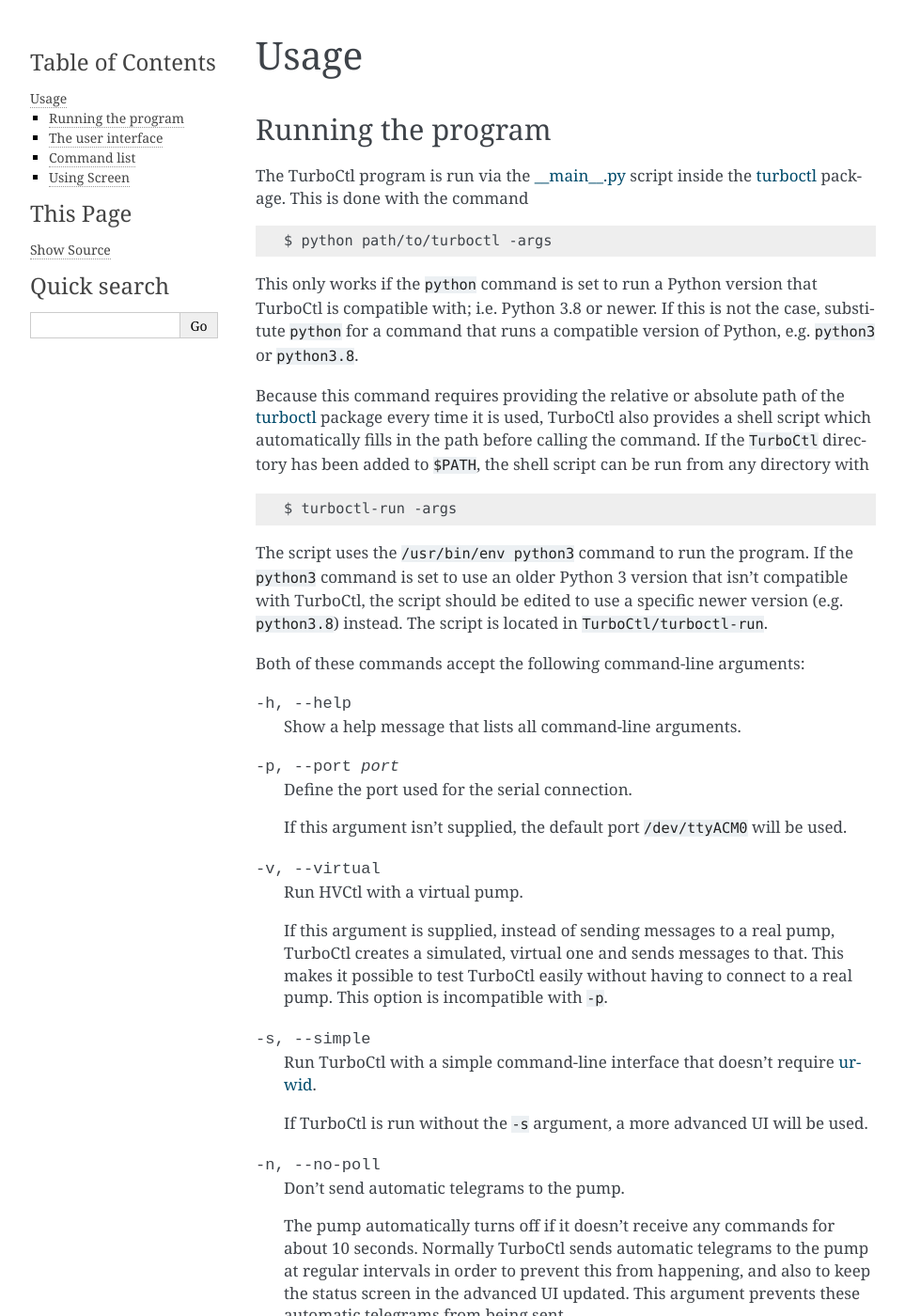
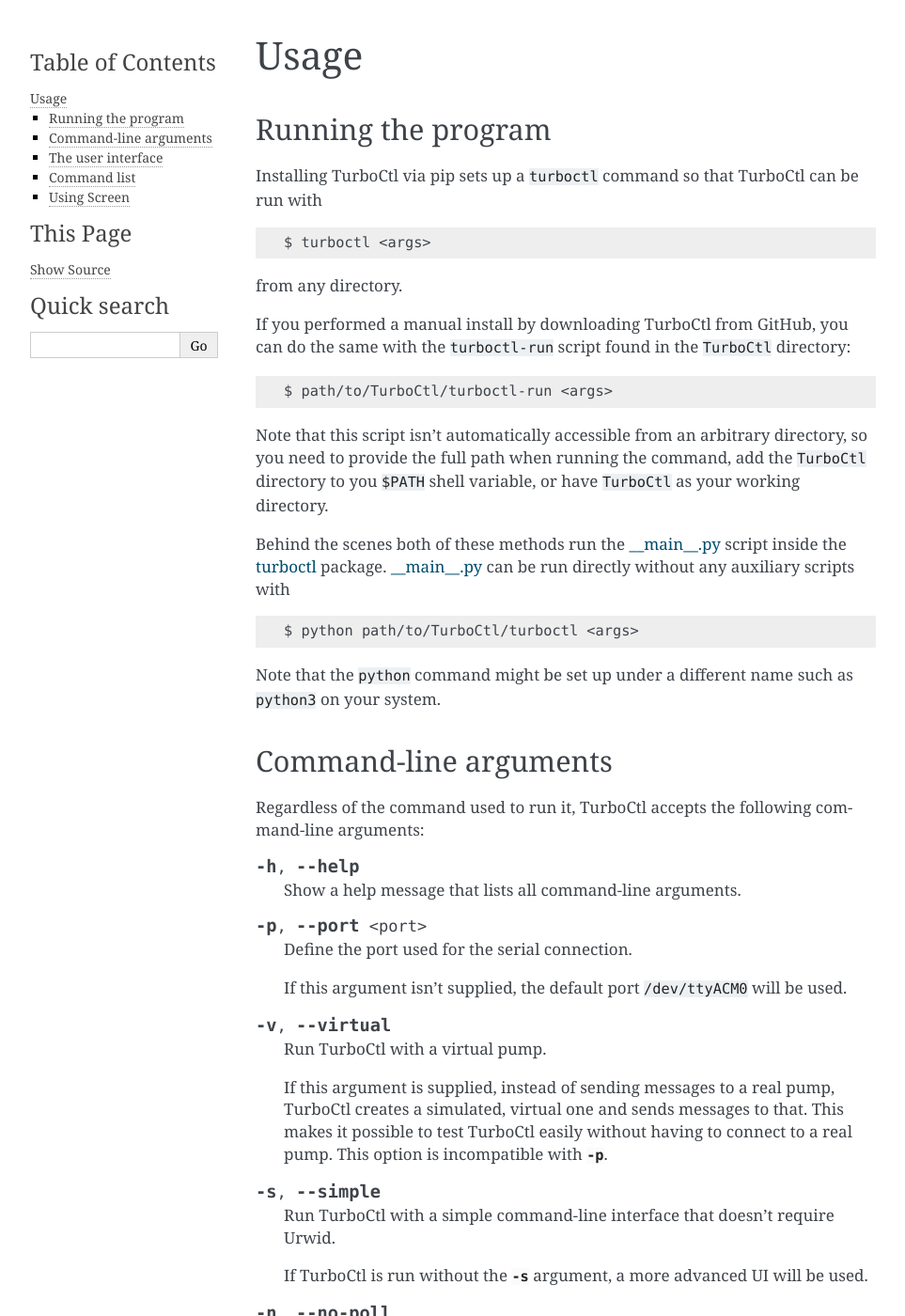
Before and after one commit to fkivela/TurboCtl, a Sphinx documentation site: the page built from doc/sphinx/usage.rst, in a window 1280 px wide and 1400 px high. Shown: the whole window at 94% size, without its empty margins (148-1111 px from the left). Built offline with Sphinx 7.4.7, drawn with Linux system fonts in a browser that asks for light colours; some of the changed text lies outside the part shown.

Commit message:
Updated path management and docs

```diff
--- a/doc/sphinx/usage.rst
+++ b/doc/sphinx/usage.rst
@@ -4,85 +4,81 @@ Usage
 Running the program
 -------------------
 
-The TurboCtl program is run via the :doc:`__main__.py <modules/main>` script
-inside the :doc:`modules/index` package. This is done with the command
+Installing TurboCtl via pip sets up a ``turboctl`` command so that TurboCtl can be run with
 
 ::
 
-    $ python path/to/turboctl -args
+    $ turboctl <args>
 
-This only works if the ``python`` command is set to run a Python version that
-TurboCtl is compatible with; i.e. Python 3.8 or newer. If this is not the case,
-substitute ``python`` for a command that runs a compatible version of Python,
-e.g. ``python3`` or ``python3.8``.
+from any directory.
 
-Because this command requires providing the relative or absolute path of the
-:doc:`modules/index` package every time it is used, TurboCtl also provides a
-shell script which automatically fills in the path before calling the command.
-If the ``TurboCtl`` directory has been added to ``$PATH``, the shell script
-can be run from any directory with
+If you performed a manual install by downloading TurboCtl from GitHub, you can do the same with the ``turboctl-run`` script found in the ``TurboCtl`` directory:
 
 ::
 
-    $ turboctl-run -args
+    $ path/to/TurboCtl/turboctl-run <args>
 
-The script uses the ``/usr/bin/env python3`` command to run the program. If
-the ``python3`` command is set to use an older Python 3 version that isn't
-compatible with TurboCtl, the script should be edited to use a specific newer
-version (e.g. ``python3.8``) instead. The script is located in
-``TurboCtl/turboctl-run``.
+Note that this script isn't automatically accessible from an arbitrary directory, so you need to provide the full path when running the command, add the ``TurboCtl`` directory to you ``$PATH`` shell variable, or have ``TurboCtl`` as your working directory.
 
-Both of these commands accept the following command-line arguments:
+Behind the scenes both of these methods run the :doc:`__main__.py <modules/main>` script inside the :doc:`modules/index` package.
+:doc:`__main__.py <modules/main>` can be run directly without any auxiliary scripts with
 
--h, --help          Show a help message that lists all command-line arguments.
+::
 
--p, --port port     Define the port used for the serial connection.
+    $ python path/to/TurboCtl/turboctl <args>
 
-                    If this argument isn't supplied, the default port
-                    ``/dev/ttyACM0`` will be used.
+Note that the ``python`` command might be set up under a different name such as ``python3`` on your system.
 
--v, --virtual       Run HVCtl with a virtual pump.
 
-                    If this argument is supplied, instead of sending messages
-                    to a real pump, TurboCtl creates a simulated, virtual one
-                    and sends messages to that.
-                    This makes it possible to test TurboCtl easily without
-                    having to connect to a real pump.
-                    This option is incompatible with ``-p``.
+Command-line arguments
+----------------------
 
--s, --simple        Run TurboCtl with a simple command-line interface that
-                    doesn't require :ref:`urwid <dependencies>`.
+Regardless of the command used to run it, TurboCtl accepts the following command-line arguments:
 
-                    If TurboCtl is run without the ``-s`` argument, a more
-                    advanced UI will be used.
+.. option:: -h, --help
 
--n, --no-poll       Don't send automatic telegrams to the pump.
+    Show a help message that lists all command-line arguments.
 
-                    The pump automatically turns off if it doesn't receive any
-                    commands for about 10 seconds.
-                    Normally TurboCtl sends automatic telegrams to the pump at
-                    regular intervals in order to prevent this from happening,
-                    and also to keep the status screen in the advanced UI
-                    updated.
-                    This argument prevents these automatic telegrams from being
-                    sent.
+.. option:: -p, --port <port>
 
--t, --test          Instead of running the TurboCtl program, run all automatic
-                    tests for it.
+    Define the port used for the serial connection.
 
+    If this argument isn't supplied, the default port ``/dev/ttyACM0`` will be used.
+
+.. option:: -v, --virtual
+
+    Run TurboCtl with a virtual pump.
+
+    If this argument is supplied, instead of sending messages to a real pump, TurboCtl creates a simulated, virtual one and sends messages to that.
+    This makes it possible to test TurboCtl easily without having to connect to a real pump.
+    This option is incompatible with :option:`-p`.
+
+.. option:: -s, --simple
+
+    Run TurboCtl with a simple command-line interface that doesn't require Urwid.
+
+    If TurboCtl is run without the :option:`-s` argument, a more advanced UI will be used.
+
+.. option:: -n, --no-poll
+
+    Don't send automatic telegrams to the pump.
+
+    The pump automatically turns off if it doesn't receive any commands for about 10 seconds.
+    Normally TurboCtl sends automatic telegrams to the pump at regular intervals in order to prevent this from happening, and also to keep the status screen in the advanced UI updated.
+    This argument prevents these automatic telegrams from being sent.
+
+.. option:: -t, --test
+
+    Instead of running the TurboCtl program, run all automatic tests for it.
 
 The user interface
 ------------------
 
-The simple UI (which is used when the ``-s`` argument has been given),
-consists of a simple command line interface that runs in the Linux
-terminal.
+The simple UI (which is used when the :option:`-s` argument has been given) consists of a basic command line interface that runs in the Linux terminal.
 
 .. image:: simple_UI.png
 
-The more advanced UI takes over the entire terminal screen, and features a
-simple screen displaying the current status of the pump in addition to the
-command-line interface.
+The more advanced UI takes over the entire terminal screen, and features a screen displaying the current status of the pump in addition to the command-line interface.
 
 .. image:: advanced_UI.png
 
@@ -113,31 +109,36 @@ proper command name.
 Command list
 ------------
 
-The following is a list of all the commands recognized by the UI. The same
-list can be displayed in the UI by issuing the ``help`` command.
+The following is a list of all the commands recognized by the UI.
+The same list can be displayed in the UI by issuing the :option:`help` command.
+Commas separate the full name of the command from its aliases.
+Angle brackets ``<>`` indicate required arguments, while square brackets ``[]`` display optional arguments with their default values.
 
-**pump <value>**
+.. option:: pump <value>
+
     Turn the pump on or off.
 
     Values of ``1``, ``'True'`` and ``'on'`` turn the pump on;
     ``'0'``, ``'False'`` and ``'off'`` turn it off.
 
-**status**
+.. option:: status, s
+
     Get the status of the pump.
 
-    Aliases: ``s``
+.. option:: reset, re
 
-**read <number> [index=0]**
+    Reset the error status of the pump.
+
+.. option:: read, r <number> [index=0]
+
     Return the value of parameter *number*, index *index*.
 
-    Aliases: ``r``
+.. option:: write, w <number> <value> [index=0]
 
-**write <number> <value> [index=0]**
     Write *value* to parameter *number*, index *index*.
 
-    Aliases: ``w``
+.. option:: info, i <letter> <number>
 
-**info <letter> <number>**
     Display information about parameters, errors, or warnings.
 
     *letter* should be ``'p'``, ``'e'``, or ``'w'`` depending on whether
@@ -148,14 +149,12 @@ list can be displayed in the UI by issuing the ``help`` command.
     single number or ``'all'``, if only a single parameter/error/warning or all
     of them should be listed.
 
-    Aliases: ``i``
+.. option:: exit, e, q, x
 
-**exit**
     Exit the UI.
 
-    Aliases: ``e``, ``q``, ``x``
+.. option:: help, h [value=None]
 
-**help [value=None]**
     Display a help message.
 
     *value* should be the name or an alias of the command that
@@ -163,9 +162,12 @@ list can be displayed in the UI by issuing the ``help`` command.
     If no *value* is specified, all commands are listed and
     described.
 
-    Aliases: ``h``
+.. option:: docs, d
 
-**debug <value>**
+    Open TurboCtl documentation in a browser.
+
+.. option:: debug, db <value>
+
     Activate or deactivate the debug mode.
 
     Values of ``'1'``, ``'True'`` and ``'on'`` activate the debug mode;
@@ -177,9 +179,8 @@ list can be displayed in the UI by issuing the ``help`` command.
     Activating the debug mode disables this error-catching in order
     to make debugging easier.
 
-    Aliases: ``d``
+.. option:: verbose, v <value>
 
-**verbose <value>**
     Activate or deactivate the verbose mode.
 
     Values of ``'1'``, ``'True'`` and ``'on'`` activate the verbose mode;
@@ -189,14 +190,12 @@ list can be displayed in the UI by issuing the ``help`` command.
     will print all the contents of the telegram and the reply to the
     screen.
 
-    Aliases: ``v``
-
 
 Using Screen
 ------------
 
 As mentioned above, the pump turns off if it doesn't receive any messages
-for about 10 seconds. If TurboCtl is run without the ``-n`` argument, it will
+for about 10 seconds. If TurboCtl is run without the :option:`-n` argument, it will
 send automatic messages which keep the pump on, but the pump will turn off soon
 after TurboCtl is closed.
 
--- a/pyproject.toml
+++ b/pyproject.toml
@@ -16,8 +16,8 @@ license = {text = "GPL-3.0-or-later"}
 dynamic = ["version"]
 
 [project.optional-dependencies]
-GUI = ["urwid"]
-dev = ["hypothesis", "spyder"]
+urwid = ["urwid"]
+tests = ["hypothesis"]
 
 [project.urls]
 Homepage = "https://github.com/fkivela/TurboCtl"
```
Also changed, not shown: doc/sphinx/installation.rst (+38 -25 lines), 14 other files.
